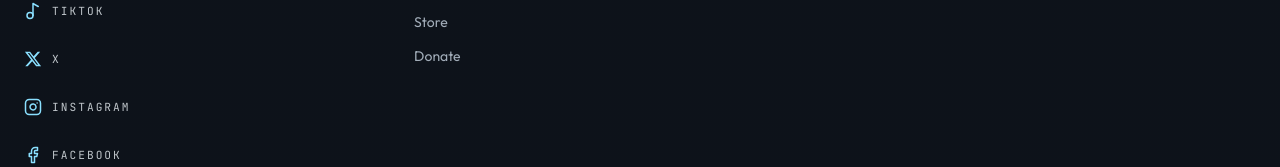
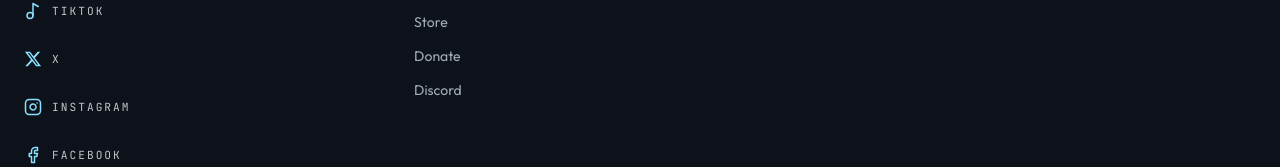
Before and after one commit to playdjgames/dj-games, a React (Vite) app in the folder web-dj-games/: page /donate in a window 1280 px wide. Shown: the part 1524-1691 px from the top of the page. Built offline with nearby package versions, Linux system fonts and the light colour scheme; no server answers.

Commit message:
Fixed store checkout, added live app card, and updated footer links

```diff
--- a/web-dj-games/src/components/Footer.tsx
+++ b/web-dj-games/src/components/Footer.tsx
@@ -17,6 +17,9 @@
   { label: "Store", to: "/store" },
   { label: "Donate", to: "/donate" },
 ];
+
+/** The one Discord invite. External, so it sits after the in-site links and opens a new tab. */
+const DISCORD_URL = "https://discord.gg/jzjMtwBVp";
 
 const LEGAL_LINKS: { label: string; to: string }[] = [
   { label: "Privacy Policy", to: "/privacy" },
@@ -107,6 +110,16 @@
                 </Link>
               </li>
             ))}
+            <li>
+              <a
+                href={DISCORD_URL}
+                target="_blank"
+                rel="noopener noreferrer"
+                className="text-sm text-muted-foreground transition-colors hover:text-foreground"
+              >
+                Discord
+              </a>
+            </li>
           </ul>
         </nav>
 
```
